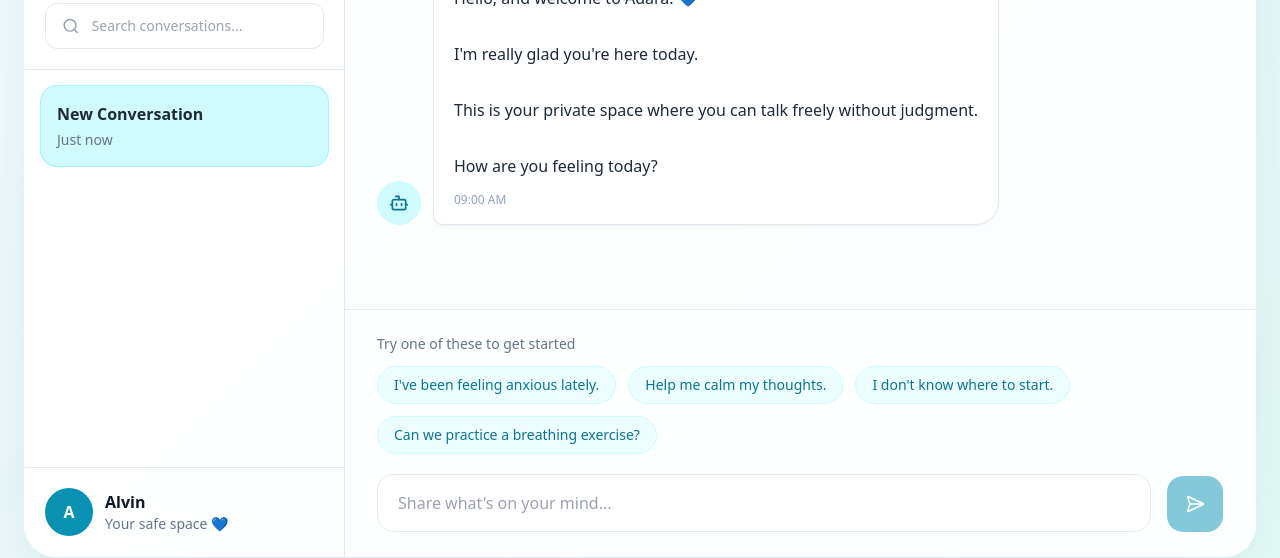
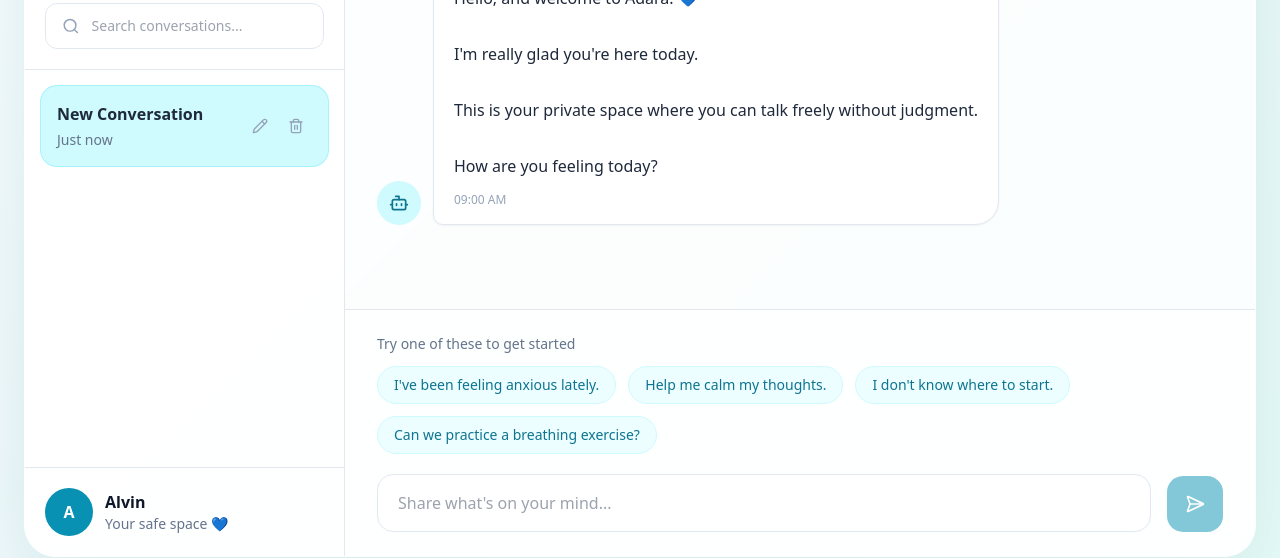
Before and after one commit to ALVINeald/adara, a Next.js app in the folder frontend/: page /chat in a window 1280 px wide. Shown: the part 187-745 px from the top of the page. Built offline with nearby package versions, Linux system fonts and the light colour scheme.

Commit message:
"feat(chat): implement conversation management system (create, switch, search, rename, delete)"

```diff
--- a/frontend/components/chat/ChatLayout.tsx
+++ b/frontend/components/chat/ChatLayout.tsx
@@ -132,6 +132,38 @@ export default function ChatLayout() {
 
     setIsTyping(false);
   }
+
+  function deleteConversation(id: string) {
+  if (conversations.length === 1) return;
+
+  const remaining = conversations.filter(
+    (conversation) => conversation.id !== id
+  );
+
+  setConversations(remaining);
+
+  if (activeConversationId === id) {
+    setActiveConversationId(remaining[0].id);
+  }
+  }
+
+  function renameConversation(
+  id: string,
+  newTitle: string
+) {
+  if (!newTitle.trim()) return;
+
+  setConversations((previous) =>
+    previous.map((conversation) =>
+      conversation.id === id
+        ? {
+            ...conversation,
+            title: newTitle.trim(),
+          }
+        : conversation
+    )
+  );
+}
     return (
     <main className="min-h-screen bg-[linear-gradient(135deg,#f8fcff_0%,#eef8fb_45%,#e8fbf8_100%)] p-6">
       <div className="mx-auto flex h-[90vh] max-w-7xl overflow-hidden rounded-[32px] border border-white/70 bg-white/80 shadow-[0_25px_80px_rgba(15,118,110,0.12)] backdrop-blur-xl">
@@ -140,11 +172,13 @@ export default function ChatLayout() {
 
         <aside className="hidden w-80 border-r border-slate-200 bg-white/70 lg:block">
           <ChatSidebar
-            conversations={conversations}
-            activeConversationId={activeConversationId}
-            onSelectConversation={setActiveConversationId}
-            onNewConversation={startNewConversation}
-          />
+  conversations={conversations}
+  activeConversationId={activeConversationId}
+  onSelectConversation={setActiveConversationId}
+  onNewConversation={startNewConversation}
+  onDeleteConversation={deleteConversation}
+  onRenameConversation={renameConversation}
+/>
         </aside>
 
         {/* Chat Area */}
--- a/frontend/components/chat/ChatSidebar.tsx
+++ b/frontend/components/chat/ChatSidebar.tsx
@@ -1,4 +1,12 @@
-import { MessageCirclePlus, Search } from "lucide-react";
+"use client";
+
+import { useMemo, useState } from "react";
+import {
+  MessageCirclePlus,
+  Pencil,
+  Search,
+  Trash2,
+} from "lucide-react";
 
 import type { Conversation } from "./types";
 
@@ -7,6 +15,11 @@ interface ChatSidebarProps {
   activeConversationId: string;
   onSelectConversation: (id: string) => void;
   onNewConversation: () => void;
+  onDeleteConversation: (id: string) => void;
+  onRenameConversation: (
+    id: string,
+    title: string
+  ) => void;
 }
 
 export default function ChatSidebar({
@@ -14,7 +27,29 @@ export default function ChatSidebar({
   activeConversationId,
   onSelectConversation,
   onNewConversation,
+  onDeleteConversation,
+  onRenameConversation,
 }: ChatSidebarProps) {
+  const [search, setSearch] = useState("");
+  const [editingId, setEditingId] =
+    useState<string | null>(null);
+  const [editingTitle, setEditingTitle] =
+    useState("");
+
+  const filteredConversations = useMemo(() => {
+    return conversations.filter((conversation) =>
+      conversation.title
+        .toLowerCase()
+        .includes(search.toLowerCase())
+    );
+  }, [search, conversations]);
+
+  function saveRename(id: string) {
+    onRenameConversation(id, editingTitle);
+    setEditingId(null);
+    setEditingTitle("");
+  }
+
   return (
     <div className="flex h-full flex-col">
 
@@ -47,6 +82,10 @@ export default function ChatSidebar({
           <input
             type="text"
             placeholder="Search conversations..."
+            value={search}
+            onChange={(e) =>
+              setSearch(e.target.value)
+            }
             className="w-full bg-transparent text-sm outline-none"
           />
 
@@ -55,19 +94,47 @@ export default function ChatSidebar({
       </div>
 
       {/* Conversations */}
-
             <div className="flex-1 overflow-y-auto p-4">
 
-        {conversations.map((conversation) => (
-          <button
+        {filteredConversations.length === 0 ? (
+          <p className="px-2 text-sm text-slate-500">
+            No conversations found.
+          </p>
+        ) : (
+          filteredConversations.map((conversation) => (
+            <div
               key={conversation.id}
-            onClick={() => onSelectConversation(conversation.id)}
-            className={`mb-3 w-full rounded-2xl p-4 text-left transition ${
+              className={`mb-3 flex items-center justify-between rounded-2xl p-4 transition ${
                 conversation.id === activeConversationId
                   ? "bg-cyan-100 ring-1 ring-cyan-200"
                   : "hover:bg-cyan-50"
               }`}
             >
+              <div
+                className="flex-1 cursor-pointer"
+                onClick={() =>
+                  onSelectConversation(conversation.id)
+                }
+              >
+                {editingId === conversation.id ? (
+                  <input
+                    autoFocus
+                    value={editingTitle}
+                    onChange={(e) =>
+                      setEditingTitle(e.target.value)
+                    }
+                    onBlur={() =>
+                      saveRename(conversation.id)
+                    }
+                    onKeyDown={(e) => {
+                      if (e.key === "Enter") {
+                        saveRename(conversation.id);
+                      }
+                    }}
+                    className="w-full rounded-md border border-cyan-300 bg-white px-2 py-1 text-sm font-semibold outline-none"
+                  />
+                ) : (
+                  <>
                     <h3 className="truncate font-semibold text-slate-800">
                       {conversation.title}
                     </h3>
@@ -75,9 +142,36 @@ export default function ChatSidebar({
                     <p className="mt-1 text-sm text-slate-500">
                       {conversation.updatedAt}
                     </p>
+                  </>
+                )}
+              </div>
 
+              <div className="ml-3 flex items-center gap-1">
+
+                <button
+                  onClick={() => {
+                    setEditingId(conversation.id);
+                    setEditingTitle(conversation.title);
+                  }}
+                  className="rounded-lg p-2 text-slate-400 transition hover:bg-cyan-50 hover:text-cyan-600"
+                >
+                  <Pencil className="h-4 w-4" />
                 </button>
-        ))}
+
+                <button
+                  onClick={() =>
+                    onDeleteConversation(conversation.id)
+                  }
+                  className="rounded-lg p-2 text-slate-400 transition hover:bg-red-50 hover:text-red-600"
+                >
+                  <Trash2 className="h-4 w-4" />
+                </button>
+
+              </div>
+
+            </div>
+          ))
+        )}
 
       </div>
 
```
Lines whose indentation alone changed are shown as unchanged.
